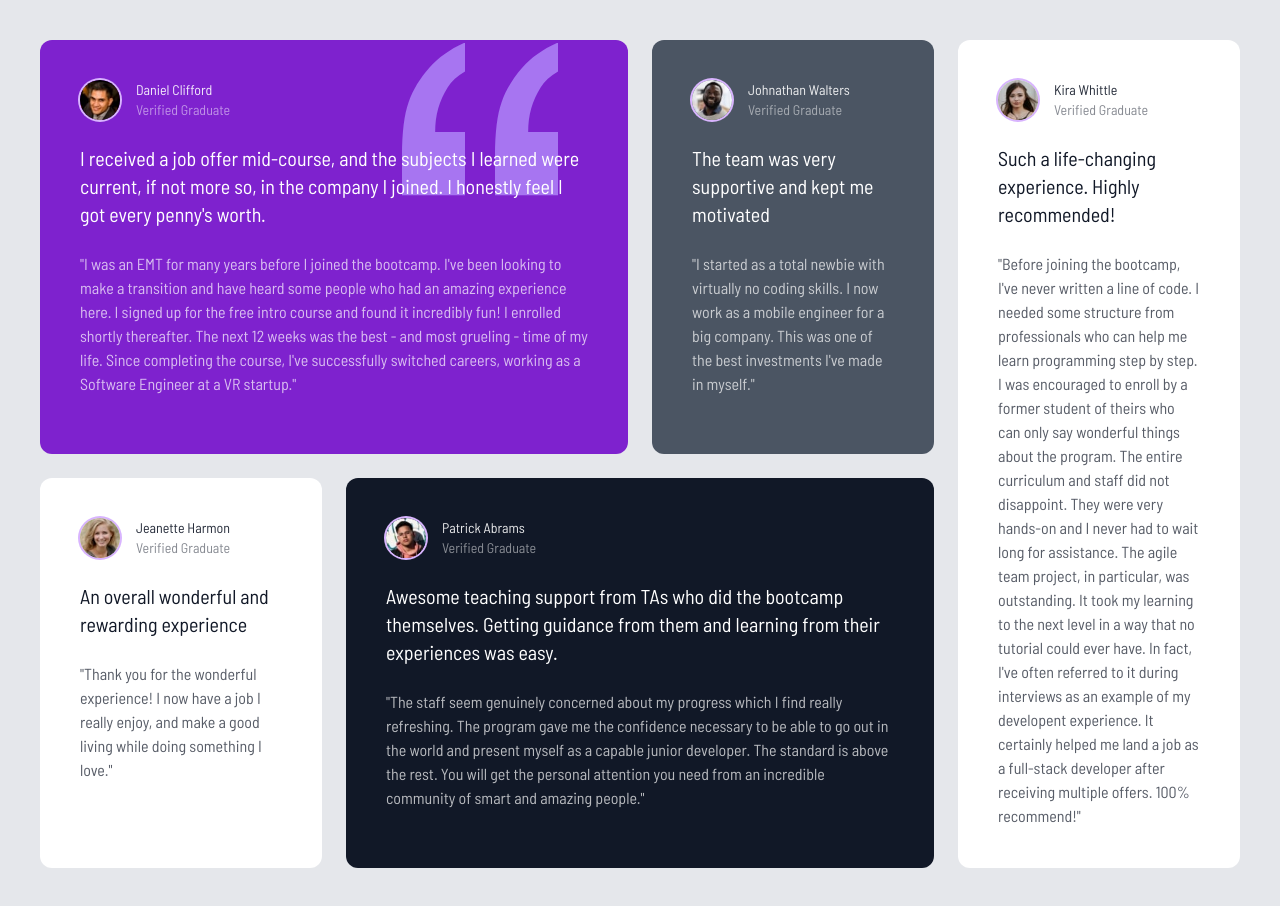
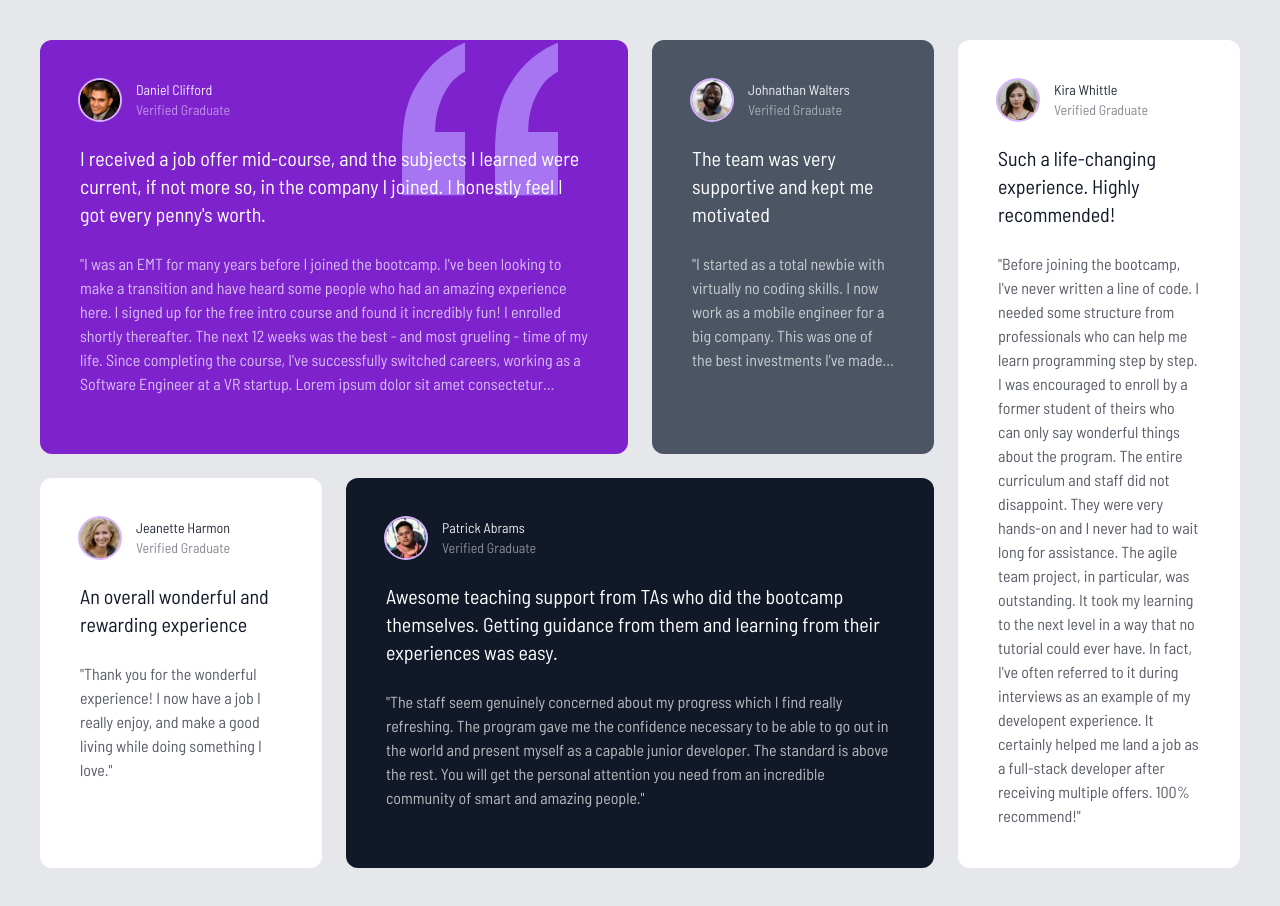
Before and after one commit to TomIrimescu/simple-tailwind-starter-testimonial-grid, a website: page index.html in a window 1280 px wide. Drawn offline with Linux system fonts and the light colour scheme.

Commit message:
Integrate line clamp plugin

```diff
--- a/index.html
+++ b/index.html
@@ -47,14 +47,20 @@
           </p>
 
           <!-- Small Text -->
-          <p class="mt-6 opacity-70">
+          <p class="mt-6 opacity-70 line-clamp-6">
             "I was an EMT for many years before I joined the bootcamp. I've been
             looking to make a transition and have heard some people who had an
             amazing experience here. I signed up for the free intro course and
             found it incredibly fun! I enrolled shortly thereafter. The next 12
             weeks was the best - and most grueling - time of my life. Since
             completing the course, I've successfully switched careers, working
-            as a Software Engineer at a VR startup."
+            as a Software Engineer at a VR startup. Lorem ipsum dolor sit amet
+            consectetur adipisicing elit. Ratione vero repudiandae, quasi atque
+            officiis eum consectetur odio amet dolorem deleniti repellat
+            expedita aut sunt laudantium cum itaque nam voluptatum quod! Quo
+            totam sequi omnis deserunt? Sit nam molestiae excepturi,
+            perspiciatis labore deleniti eum, eligendi quisquam quod sed nobis
+            exercitationem tempora!"
           </p>
         </div>
 
@@ -79,10 +85,16 @@
           </p>
 
           <!-- Small Text -->
-          <p class="mt-6 opacity-70">
+          <p class="mt-6 opacity-70 line-clamp-5">
             "I started as a total newbie with virtually no coding skills. I now
             work as a mobile engineer for a big company. This was one of the
-            best investments I've made in myself."
+            best investments I've made in myself. Lorem ipsum dolor sit amet
+            consectetur, adipisicing elit. Error ea quam laudantium aut
+            voluptatum, quidem est eius commodi tempore nam tenetur molestiae at
+            facilis distinctio rem repudiandae? Tempore possimus nisi at
+            recusandae nihil voluptate praesentium accusantium dolores, velit
+            odit accusamus optio sequi voluptatum quasi error qui ipsam
+            pariatur. Cumque, culpa."
           </p>
         </div>
 
```
Also changed, not shown: css/style.css.
